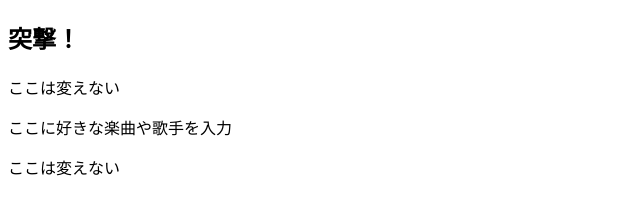
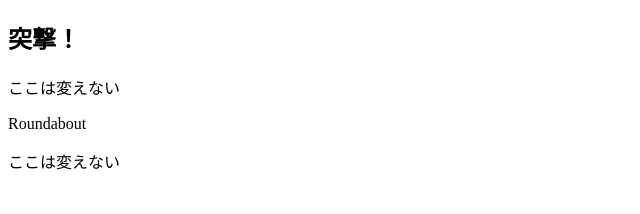
Before and after one commit to Y-Sato1116/testConflict, a plain HTML site: page index.html in a window 1280 px wide. Shown: the whole page, without its empty margins (0-640 px from the left). Drawn offline with Linux system fonts and the light colour scheme.

Commit message:
[modify]index.html

```diff
--- a/index.html
+++ b/index.html
@@ -6,7 +6,7 @@
 <body>
 <h2> 突撃！ </h2>
 <p>ここは変えない</p>
-<p>ここに好きな楽曲や歌手を入力</p>
+<p>Roundabout</p>
 <p>ここは変えない</p>
 </body>
 </html>
```
